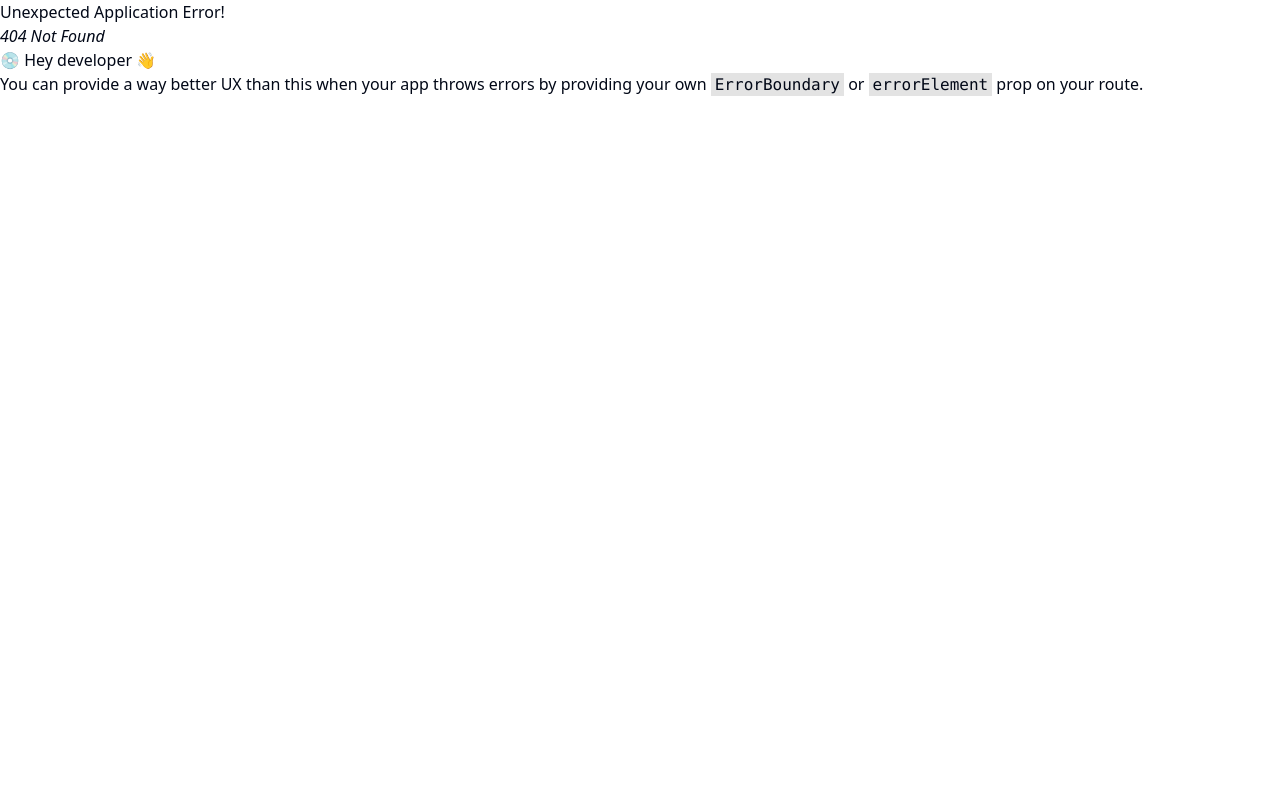
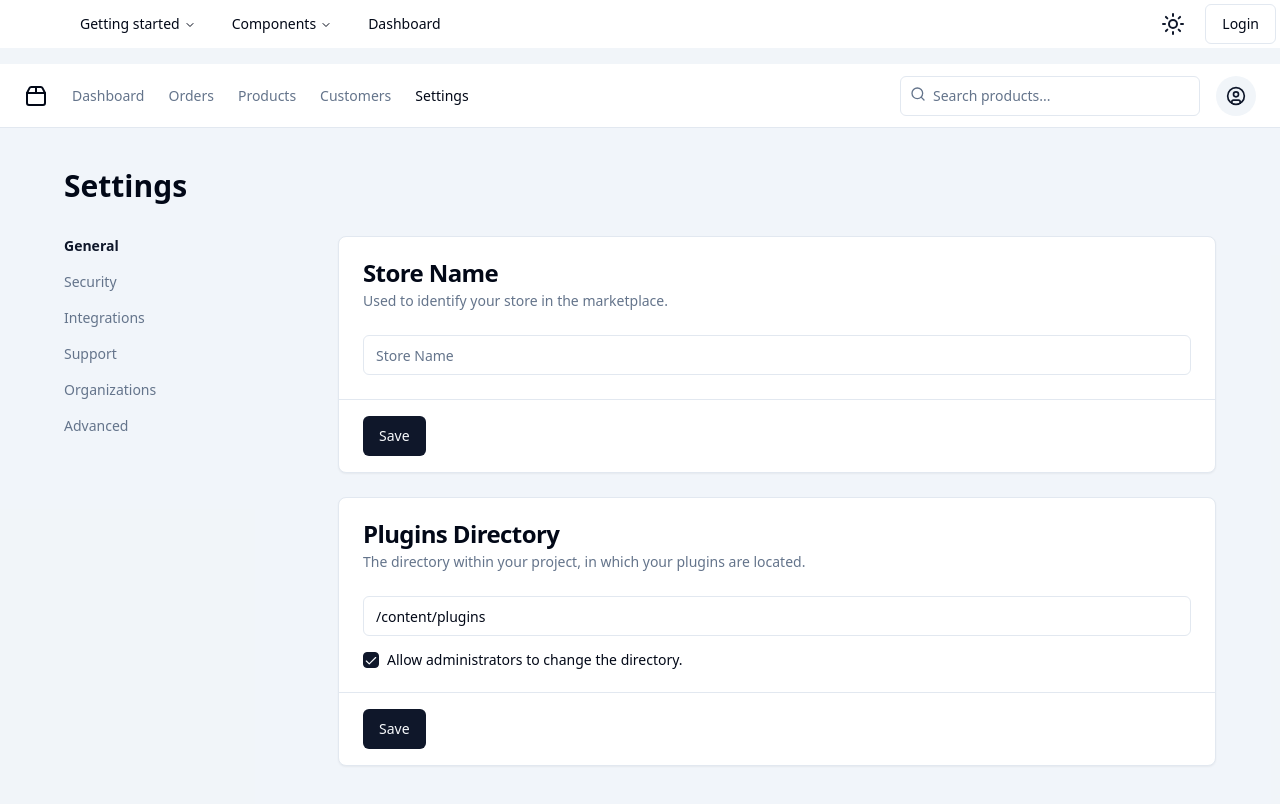
Before and after one commit to catx13/weather-app, a React (Vite) app: page /settings in a window 1280 px wide. Before the commit this address had no page. Shown: the top 804 px of the page. Built offline with nearby package versions, Linux system fonts and the light colour scheme.

Commit message:
adding settings page

```diff
--- a/package.json
+++ b/package.json
@@ -11,6 +11,7 @@
   },
   "dependencies": {
     "@radix-ui/react-avatar": "^1.0.4",
+    "@radix-ui/react-checkbox": "^1.0.4",
     "@radix-ui/react-dialog": "^1.0.5",
     "@radix-ui/react-dropdown-menu": "^2.0.6",
     "@radix-ui/react-icons": "^1.3.0",
--- /dev/null
+++ b/src/components/ui/checkbox.tsx
@@ -0,0 +1,30 @@
+"use client"
+
+import * as React from "react"
+import * as CheckboxPrimitive from "@radix-ui/react-checkbox"
+import { Check } from "lucide-react"
+
+import { cn } from "@/lib/utils"
+
+const Checkbox = React.forwardRef<
+  React.ElementRef<typeof CheckboxPrimitive.Root>,
+  React.ComponentPropsWithoutRef<typeof CheckboxPrimitive.Root>
+>(({ className, ...props }, ref) => (
+  <CheckboxPrimitive.Root
+    ref={ref}
+    className={cn(
+      "peer h-4 w-4 shrink-0 rounded-sm border border-primary ring-offset-background focus-visible:outline-none focus-visible:ring-2 focus-visible:ring-ring focus-visible:ring-offset-2 disabled:cursor-not-allowed disabled:opacity-50 data-[state=checked]:bg-primary data-[state=checked]:text-primary-foreground",
+      className
+    )}
+    {...props}
+  >
+    <CheckboxPrimitive.Indicator
+      className={cn("flex items-center justify-center text-current")}
+    >
+      <Check className="h-4 w-4" />
+    </CheckboxPrimitive.Indicator>
+  </CheckboxPrimitive.Root>
+))
+Checkbox.displayName = CheckboxPrimitive.Root.displayName
+
+export { Checkbox }
--- a/src/pages/Home.tsx
+++ b/src/pages/Home.tsx
@@ -11,7 +11,6 @@ function Home() {
       </div>
       <ProductCarousel />
       <div className='p-16'>
-        <DemoNotifications />
       </div>
     </>
   );
--- a/src/pages/Profile.tsx
+++ b/src/pages/Profile.tsx
@@ -1,7 +1,13 @@
-import React from 'react'
+import { DemoNotifications } from "@/appcomponents/Notifications";
+import { Card } from "@/components/ui/card";
+import React from "react";
 
 export default function Profile() {
   return (
-    <div>Profile</div>
-  )
+    <div className='flex justify-center align-middle h-svh items-center'>
+      <Card className='p-4'>
+        <DemoNotifications />
+      </Card>
+    </div>
+  );
 }
--- /dev/null
+++ b/src/pages/Settings.tsx
@@ -0,0 +1,215 @@
+import { CircleUser, Menu, Package2, Search } from "lucide-react"
+
+import { Button } from "@/components/ui/button"
+import {
+  Card,
+  CardContent,
+  CardDescription,
+  CardFooter,
+  CardHeader,
+  CardTitle,
+} from "@/components/ui/card"
+import { Checkbox } from "@/components/ui/checkbox"
+import {
+  DropdownMenu,
+  DropdownMenuContent,
+  DropdownMenuItem,
+  DropdownMenuLabel,
+  DropdownMenuSeparator,
+  DropdownMenuTrigger,
+} from "@/components/ui/dropdown-menu"
+import { Input } from "@/components/ui/input"
+import { Sheet, SheetContent, SheetTrigger } from "@/components/ui/sheet"
+import { Link } from "react-router-dom"
+
+export function Settings() {
+  return (
+    <div className="flex min-h-screen w-full flex-col">
+      <header className="sticky top-0 flex h-16 items-center gap-4 border-b bg-background px-4 md:px-6">
+        <nav className="hidden flex-col gap-6 text-lg font-medium md:flex md:flex-row md:items-center md:gap-5 md:text-sm lg:gap-6">
+          <Link
+            to="#"
+            className="flex items-center gap-2 text-lg font-semibold md:text-base"
+          >
+            <Package2 className="h-6 w-6" />
+            <span className="sr-only">Acme Inc</span>
+          </Link>
+          <Link
+            to="#"
+            className="text-muted-foreground transition-colors hover:text-foreground"
+          >
+            Dashboard
+          </Link>
+          <Link
+            to="#"
+            className="text-muted-foreground transition-colors hover:text-foreground"
+          >
+            Orders
+          </Link>
+          <Link
+            to="#"
+            className="text-muted-foreground transition-colors hover:text-foreground"
+          >
+            Products
+          </Link>
+          <Link
+            to="#"
+            className="text-muted-foreground transition-colors hover:text-foreground"
+          >
+            Customers
+          </Link>
+          <Link
+            to="#"
+            className="text-foreground transition-colors hover:text-foreground"
+          >
+            Settings
+          </Link>
+        </nav>
+        <Sheet>
+          <SheetTrigger asChild>
+            <Button
+              variant="outline"
+              size="icon"
+              className="shrink-0 md:hidden"
+            >
+              <Menu className="h-5 w-5" />
+              <span className="sr-only">Toggle navigation menu</span>
+            </Button>
+          </SheetTrigger>
+          <SheetContent side="left">
+            <nav className="grid gap-6 text-lg font-medium">
+              <Link
+                to="#"
+                className="flex items-center gap-2 text-lg font-semibold"
+              >
+                <Package2 className="h-6 w-6" />
+                <span className="sr-only">Acme Inc</span>
+              </Link>
+              <Link
+                to="#"
+                className="text-muted-foreground hover:text-foreground"
+              >
+                Dashboard
+              </Link>
+              <Link
+                to="#"
+                className="text-muted-foreground hover:text-foreground"
+              >
+                Orders
+              </Link>
+              <Link
+                to="#"
+                className="text-muted-foreground hover:text-foreground"
+              >
+                Products
+              </Link>
+              <Link
+                to="#"
+                className="text-muted-foreground hover:text-foreground"
+              >
+                Customers
+              </Link>
+              <Link to="#" className="hover:text-foreground">
+                Settings
+              </Link>
+            </nav>
+          </SheetContent>
+        </Sheet>
+        <div className="flex w-full items-center gap-4 md:ml-auto md:gap-2 lg:gap-4">
+          <form className="ml-auto flex-1 sm:flex-initial">
+            <div className="relative">
+              <Search className="absolute left-2.5 top-2.5 h-4 w-4 text-muted-foreground" />
+              <Input
+                type="search"
+                placeholder="Search products..."
+                className="pl-8 sm:w-[300px] md:w-[200px] lg:w-[300px]"
+              />
+            </div>
+          </form>
+          <DropdownMenu>
+            <DropdownMenuTrigger asChild>
+              <Button variant="secondary" size="icon" className="rounded-full">
+                <CircleUser className="h-5 w-5" />
+                <span className="sr-only">Toggle user menu</span>
+              </Button>
+            </DropdownMenuTrigger>
+            <DropdownMenuContent align="end">
+              <DropdownMenuLabel>My Account</DropdownMenuLabel>
+              <DropdownMenuSeparator />
+              <DropdownMenuItem>Settings</DropdownMenuItem>
+              <DropdownMenuItem>Support</DropdownMenuItem>
+              <DropdownMenuSeparator />
+              <DropdownMenuItem>Logout</DropdownMenuItem>
+            </DropdownMenuContent>
+          </DropdownMenu>
+        </div>
+      </header>
+      <main className="flex min-h-[calc(100vh_-_theme(spacing.16))] flex-1 flex-col gap-4 bg-muted/40 p-4 md:gap-8 md:p-10">
+        <div className="mx-auto grid w-full max-w-6xl gap-2">
+          <h1 className="text-3xl font-semibold">Settings</h1>
+        </div>
+        <div className="mx-auto grid w-full max-w-6xl items-start gap-6 md:grid-cols-[180px_1fr] lg:grid-cols-[250px_1fr]">
+          <nav
+            className="grid gap-4 text-sm text-muted-foreground" x-chunk="dashboard-04-chunk-0"
+          >
+            <Link to="#" className="font-semibold text-primary">
+              General
+            </Link>
+            <Link to="#">Security</Link>
+            <Link to="#">Integrations</Link>
+            <Link to="#">Support</Link>
+            <Link to="#">Organizations</Link>
+            <Link to="#">Advanced</Link>
+          </nav>
+          <div className="grid gap-6">
+            <Card x-chunk="dashboard-04-chunk-1">
+              <CardHeader>
+                <CardTitle>Store Name</CardTitle>
+                <CardDescription>
+                  Used to identify your store in the marketplace.
+                </CardDescription>
+              </CardHeader>
+              <CardContent>
+                <form>
+                  <Input placeholder="Store Name" />
+                </form>
+              </CardContent>
+              <CardFooter className="border-t px-6 py-4">
+                <Button>Save</Button>
+              </CardFooter>
+            </Card>
+            <Card x-chunk="dashboard-04-chunk-2">
+              <CardHeader>
+                <CardTitle>Plugins Directory</CardTitle>
+                <CardDescription>
+                  The directory within your project, in which your plugins are
+                  located.
+                </CardDescription>
+              </CardHeader>
+              <CardContent>
+                <form className="flex flex-col gap-4">
+                  <Input
+                    placeholder="Project Name"
+                    defaultValue="/content/plugins"
+                  />
+                  <div className="flex items-center space-x-2">
+                    <Checkbox id="include" defaultChecked />
+                    <label
+                      htmlFor="include"
+                      className="text-sm font-medium leading-none peer-disabled:cursor-not-allowed peer-disabled:opacity-70"
+                    >
+                      Allow administrators to change the directory.
+                    </label>
+                  </div>
+                </form>
+              </CardContent>
+              <CardFooter className="border-t px-6 py-4">
+                <Button>Save</Button>
+              </CardFooter>
+            </Card>
+          </div>
+        </div>
+      </main>
+    </div>
+  )
+}
```
Also changed, not shown: src/routes/routes.tsx (+13 -10 lines), 1 other file (tests, documents, lock files or other folders).
